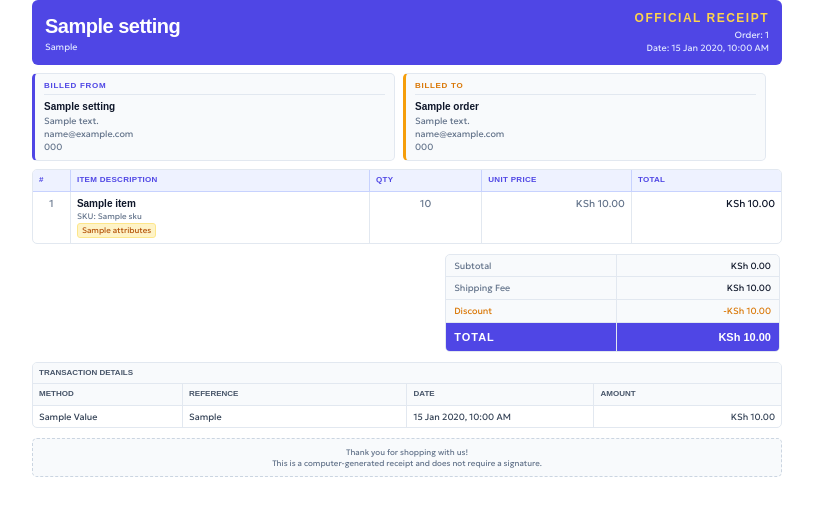
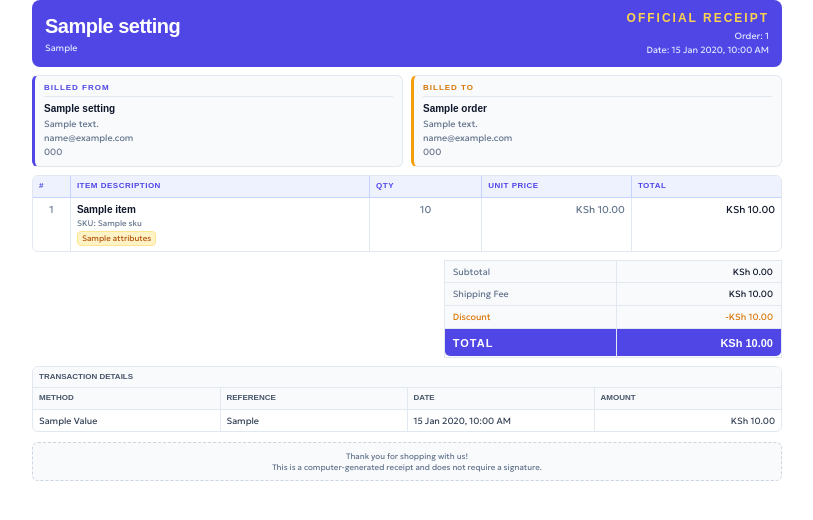
Before and after one commit to CWANZETSE/ecommerce, a Laravel app: template resources/views/admin/orders/receipt-pdf.blade.php in a window 1280 px wide. Shown: the top 520 px of the page, without its empty margins (233-1046 px from the left). Run offline with Laravel 12, Linux system fonts and the light colour scheme; the template is opened without the code that fills it: most values are stand-ins (such as "Sample title", 1, 10 or a date in 2020); some web fonts are replaced.

Commit message:
Added fixes

```diff
--- a/resources/views/admin/orders/receipt-pdf.blade.php
+++ b/resources/views/admin/orders/receipt-pdf.blade.php
@@ -21,7 +21,6 @@
             font-style: normal;
         }
 
-        /* Compact Page */
         @page {
             margin: 12px 18px;
         }
@@ -40,13 +39,28 @@
             background-color: #ffffff;
         }
 
+        /* Main Receipt Container */
         .receipt-container {
             width: 100%;
             max-width: 750px;
             margin: 0 auto;
+            padding: 0;
         }
 
-        strong, b {
+        /* Shared Section Width */
+        .header-box,
+        .details-wrapper,
+        .items-wrapper,
+        .totals-wrapper,
+        .payment-wrapper,
+        .footer {
+            width: 100%;
+            margin-left: 0;
+            margin-right: 0;
+        }
+
+        strong,
+        b {
             font-weight: bold;
             color: #0f172a;
         }
@@ -54,6 +68,7 @@
         /* Utilities */
         .text-right { text-align: right; }
         .text-center { text-align: center; }
+        .text-left { text-align: left; }
         .text-muted { color: #64748b; }
         .text-indigo { color: #4f46e5; }
         .text-amber { color: #d97706; }
@@ -61,11 +76,11 @@
 
         /* Header */
         .header-box {
-            width: 100%;
             border-collapse: collapse;
+            table-layout: fixed;
             margin-bottom: 8px;
             background-color: #4f46e5;
-            border-radius: 6px;
+            border-radius: 8px;
             border: 1px solid #4338ca;
             overflow: hidden;
         }
@@ -73,19 +88,26 @@
         .header-box td {
             padding: 10px 12px;
             color: #ffffff;
+            vertical-align: middle;
         }
 
+        /* Logo - Render directly on Indigo background */
         .logo-container {
-            padding: 4px 8px;
-            border-radius: 4px;
+            background: transparent;
+            padding: 0;
+            border: none;
+            border-radius: 0;
             display: inline-block;
-            margin-bottom: 2px;
+            margin-bottom: 3px;
         }
 
         .logo-img {
             max-height: 35px;
             max-width: 180px;
+            width: auto;
+            height: auto;
             display: block;
+            object-fit: contain;
         }
 
         .store-name {
@@ -98,7 +120,7 @@
         .receipt-title {
             font-size: 12px;
             font-weight: bold;
-            letter-spacing: 1.5px;
+            letter-spacing: 2px;
             text-transform: uppercase;
             color: #fcd34d;
         }
@@ -106,23 +128,33 @@
         .order-number {
             font-size: 9px;
             color: #e0e7ff;
-            margin-top: 2px;
+            margin-top: 3px;
         }
 
         /* Details */
         .details-wrapper {
-            width: 100%;
+            border-collapse: collapse;
+            table-layout: fixed;
             margin-bottom: 8px;
-            border-collapse: separate;
-            border-spacing: 8px 0;
-            margin-left: -8px;
+        }
+
+        .details-wrapper td {
+            width: 50%;
+            vertical-align: top;
+            padding: 0 4px;
+        }
+
+        .details-wrapper td:first-child {
+            padding-left: 0;
+        }
+
+        .details-wrapper td:last-child {
+            padding-right: 0;
         }
 
         .details-box {
-            width: 50%;
-            vertical-align: top;
             background-color: #f8fafc;
-            border-radius: 5px;
+            border-radius: 6px;
             padding: 7px 9px;
             border: 1px solid #e2e8f0;
             border-left: 3px solid #4f46e5;
@@ -136,7 +168,7 @@
             font-size: 8px;
             text-transform: uppercase;
             font-weight: bold;
-            letter-spacing: 0.7px;
+            letter-spacing: 1px;
             color: #4f46e5;
             border-bottom: 1px solid #e2e8f0;
             padding-bottom: 3px;
@@ -152,20 +184,20 @@
             font-size: 10px;
             font-weight: bold;
             color: #0f172a;
-            margin-bottom: 2px;
+            margin-bottom: 3px;
         }
 
         .muted {
             color: #64748b;
             font-size: 9px;
-            margin-bottom: 1px;
+            margin-bottom: 2px;
+            overflow-wrap: break-word;
         }
 
-        /* Items Table */
+        /* Items */
         .items-wrapper {
-            width: 100%;
             margin-bottom: 8px;
-            border-radius: 5px;
+            border-radius: 6px;
             border: 1px solid #e2e8f0;
             overflow: hidden;
         }
@@ -173,6 +205,7 @@
         .items-table {
             width: 100%;
             border-collapse: collapse;
+            table-layout: fixed;
         }
 
         .items-table th {
@@ -183,7 +216,7 @@
             font-size: 8px;
             font-weight: bold;
             text-transform: uppercase;
-            letter-spacing: 0.3px;
+            letter-spacing: 0.5px;
             border-bottom: 1px solid #c7d2fe;
             border-right: 1px solid #c7d2fe;
         }
@@ -197,6 +230,7 @@
             border-bottom: 1px solid #e2e8f0;
             border-right: 1px solid #e2e8f0;
             vertical-align: top;
+            overflow-wrap: break-word;
         }
 
         .items-table td:last-child {
@@ -216,31 +250,37 @@
         .sku {
             font-size: 8px;
             color: #64748b;
-            margin-top: 1px;
+            margin-top: 2px;
         }
 
         .attribute {
             font-size: 8px;
             color: #b45309;
-            margin-top: 2px;
+            margin-top: 3px;
             background-color: #fef3c7;
             display: inline-block;
             padding: 1px 4px;
-            border-radius: 3px;
+            border-radius: 4px;
             border: 1px solid #fde68a;
         }
 
         /* Totals */
         .totals-wrapper {
-            width: 100%;
+            border-collapse: collapse;
+            table-layout: fixed;
             margin-bottom: 8px;
+        }
+
+        .totals-wrapper > tbody > tr > td {
+            padding: 0;
+            vertical-align: top;
         }
 
         .totals-box {
             width: 45%;
             background-color: #f8fafc;
             border: 1px solid #e2e8f0;
-            border-radius: 5px;
+            border-radius: 6px;
             overflow: hidden;
         }
 
@@ -276,18 +316,18 @@
             color: #ffffff !important;
         }
 
-        /* Payment Details */
+        /* Payments */
         .payment-wrapper {
-            width: 100%;
             margin-bottom: 8px;
             border: 1px solid #e2e8f0;
-            border-radius: 5px;
+            border-radius: 6px;
             overflow: hidden;
         }
 
         .payment-table {
             width: 100%;
             border-collapse: collapse;
+            table-layout: fixed;
         }
 
         .payment-table th {
@@ -311,6 +351,7 @@
             border-bottom: 1px solid #e2e8f0;
             border-right: 1px solid #e2e8f0;
             color: #334155;
+            overflow-wrap: break-word;
         }
 
         .payment-table td:last-child {
@@ -326,7 +367,7 @@
             margin-top: 10px;
             padding: 8px;
             border: 1px dashed #cbd5e1;
-            border-radius: 5px;
+            border-radius: 6px;
             text-align: center;
             color: #64748b;
             font-size: 8px;
@@ -372,6 +413,7 @@
         $money = fn ($amount) => 'KSh ' . number_format((float) $amount, 2);
 
         $address = $order->shipping_address;
+
         if (is_array($address)) {
             $address = collect($address)
                 ->flatten()
@@ -384,7 +426,10 @@
 
         $formatAttributes = function ($attributes) {
             if (is_string($attributes)) return $attributes;
-            if (!is_array($attributes)) return is_scalar($attributes) ? (string) $attributes : '';
+
+            if (!is_array($attributes)) {
+                return is_scalar($attributes) ? (string) $attributes : '';
+            }
 
             $formatValue = function ($value) use (&$formatValue) {
                 if (is_array($value)) {
@@ -397,8 +442,10 @@
                 return is_scalar($value) ? trim((string) $value) : '';
             };
 
-            return collect($attributes)->map(function ($value, $key) use ($formatValue) {
+            return collect($attributes)
+                ->map(function ($value, $key) use ($formatValue) {
                     $formattedValue = $formatValue($value);
+
                     if ($formattedValue === '') return null;
 
                     if (is_string($key)) {
@@ -406,7 +453,9 @@
                     }
 
                     return $formattedValue;
-            })->filter()->implode(' | ');
+                })
+                ->filter()
+                ->implode(' | ');
         };
     @endphp
 
@@ -418,17 +467,23 @@
                 <td width="55%">
                     @if($logoDataUri)
                         <div class="logo-container">
-                            <img src="{{ $logoDataUri }}" class="logo-img" alt="{{ $settings['store_name'] ?? 'Store' }} Logo">
+                            <img
+                                src="{{ $logoDataUri }}"
+                                class="logo-img"
+                                alt="{{ $settings['store_name'] ?? 'Store' }} Logo"
+                            >
                         </div>
 
-                        <div style="font-size: 9px; color: #e0e7ff; margin-top: 2px;">
+                        <div style="font-size: 9px; color: #e0e7ff; margin-top: 3px;">
                             {{ $settings['store_tagline'] ?? '' }}
                         </div>
                     @else
-                        <div class="store-name">{{ $settings['store_name'] ?? 'Store' }}</div>
+                        <div class="store-name">
+                            {{ $settings['store_name'] ?? 'Store' }}
+                        </div>
 
                         @if(!empty($settings['store_tagline']))
-                            <div style="font-size: 9px; color: #e0e7ff; margin-top: 2px;">
+                            <div style="font-size: 9px; color: #e0e7ff; margin-top: 3px;">
                                 {{ $settings['store_tagline'] }}
                             </div>
                         @endif
@@ -446,10 +501,13 @@
         <!-- Details -->
         <table class="details-wrapper">
             <tr>
-                <td class="details-box">
+                <td>
+                    <div class="details-box">
                         <span class="section-label">Billed From</span>
 
-                    <div class="person-name">{{ $settings['store_name'] ?? 'Store' }}</div>
+                        <div class="person-name">
+                            {{ $settings['store_name'] ?? 'Store' }}
+                        </div>
 
                         @if(!empty($settings['store_address']))
                             <div class="muted">{{ $settings['store_address'] }}</div>
@@ -462,12 +520,16 @@
                         @if(!empty($settings['store_phone']))
                             <div class="muted">{{ $settings['store_phone'] }}</div>
                         @endif
+                    </div>
                 </td>
 
-                <td class="details-box amber">
+                <td>
+                    <div class="details-box amber">
                         <span class="section-label amber">Billed To</span>
 
-                    <div class="person-name">{{ $order->customer_name ?? 'Walk-in Customer' }}</div>
+                        <div class="person-name">
+                            {{ $order->customer_name ?? 'Walk-in Customer' }}
+                        </div>
 
                         @if(!empty($address))
                             <div class="muted">{{ $address }}</div>
@@ -480,11 +542,12 @@
                         @if(!empty($order->customer_phone))
                             <div class="muted">{{ $order->customer_phone }}</div>
                         @endif
+                    </div>
                 </td>
             </tr>
         </table>
 
-        <!-- Items Table -->
+        <!-- Items -->
         <div class="items-wrapper">
             <table class="items-table">
                 <thead>
@@ -500,27 +563,43 @@
                 <tbody>
                     @foreach($order->items as $index => $item)
                         <tr>
-                            <td class="text-center text-muted">{{ $index + 1 }}</td>
+                            <td class="text-center text-muted">
+                                {{ $index + 1 }}
+                            </td>
 
                             <td>
-                                <div class="product-name">{{ $item->product_name }}</div>
+                                <div class="product-name">
+                                    {{ $item->product_name }}
+                                </div>
 
                                 @if(!empty($item->sku))
                                     <div class="sku">SKU: {{ $item->sku }}</div>
                                 @endif
 
                                 @if(!empty($item->attributes))
-                                    @php $formattedAttributes = $formatAttributes($item->attributes); @endphp
+                                    @php
+                                        $formattedAttributes = $formatAttributes($item->attributes);
+                                    @endphp
 
                                     @if($formattedAttributes !== '')
-                                        <div class="attribute">{{ $formattedAttributes }}</div>
+                                        <div class="attribute">
+                                            {{ $formattedAttributes }}
+                                        </div>
                                     @endif
                                 @endif
                             </td>
 
-                            <td class="text-center text-muted">{{ number_format($item->quantity, 0) }}</td>
-                            <td class="text-right text-muted">{{ $money($item->unit_price) }}</td>
-                            <td class="text-right font-bold text-dark">{{ $money($item->line_total) }}</td>
+                            <td class="text-center text-muted">
+                                {{ number_format($item->quantity, 0) }}
+                            </td>
+
+                            <td class="text-right text-muted">
+                                {{ $money($item->unit_price) }}
+                            </td>
+
+                            <td class="text-right font-bold text-dark">
+                                {{ $money($item->line_total) }}
+                            </td>
                         </tr>
                     @endforeach
                 </tbody>
@@ -536,24 +615,35 @@
                     <table class="totals-table">
                         <tr>
                             <td class="text-muted">Subtotal</td>
-                            <td class="text-right font-bold text-dark">{{ $money($order->subtotal) }}</td>
+                            <td class="text-right font-bold text-dark">
+                                {{ $money($order->subtotal) }}
+                            </td>
                         </tr>
 
                         <tr>
                             <td class="text-muted">Shipping Fee</td>
-                            <td class="text-right font-bold text-dark">{{ $money($order->shipping_fee) }}</td>
+                            <td class="text-right font-bold text-dark">
+                                {{ $money($order->shipping_fee) }}
+                            </td>
                         </tr>
 
                         @if($order->discount_total > 0)
                             <tr>
                                 <td class="text-amber">Discount</td>
-                                <td class="text-right font-bold text-amber">-{{ $money($order->discount_total) }}</td>
+                                <td class="text-right font-bold text-amber">
+                                    -{{ $money($order->discount_total) }}
+                                </td>
                             </tr>
                         @endif
 
                         <tr class="grand-total-row">
-                            <td class="text-left" style="text-transform: uppercase; letter-spacing: 1px;">Total</td>
-                            <td class="text-right">{{ $money($order->grand_total) }}</td>
+                            <td class="text-left" style="text-transform: uppercase; letter-spacing: 1px;">
+                                Total
+                            </td>
+
+                            <td class="text-right">
+                                {{ $money($order->grand_total) }}
+                            </td>
                         </tr>
                     </table>
                 </td>
@@ -566,7 +656,10 @@
                 <table class="payment-table">
                     <thead>
                         <tr>
-                            <th colspan="4" style="background-color: #f8fafc; border-bottom: 1px solid #e2e8f0; text-align: left;">
+                            <th
+                                colspan="4"
+                                style="background-color: #f8fafc; border-bottom: 1px solid #e2e8f0; text-align: left;"
+                            >
                                 Transaction Details
                             </th>
                         </tr>
```
Also changed, not shown: 1 other file. Lines whose indentation alone changed are shown as unchanged.
